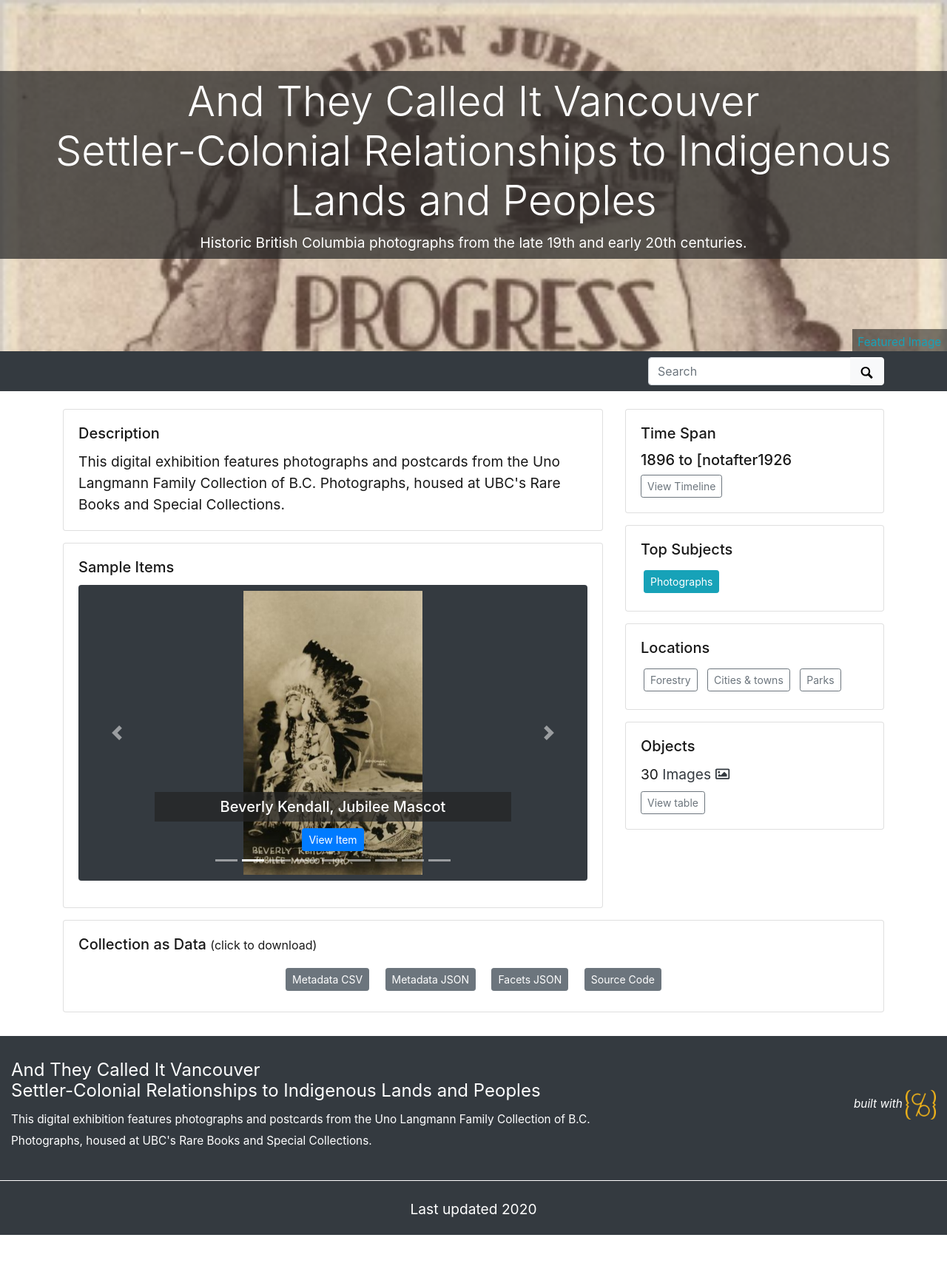
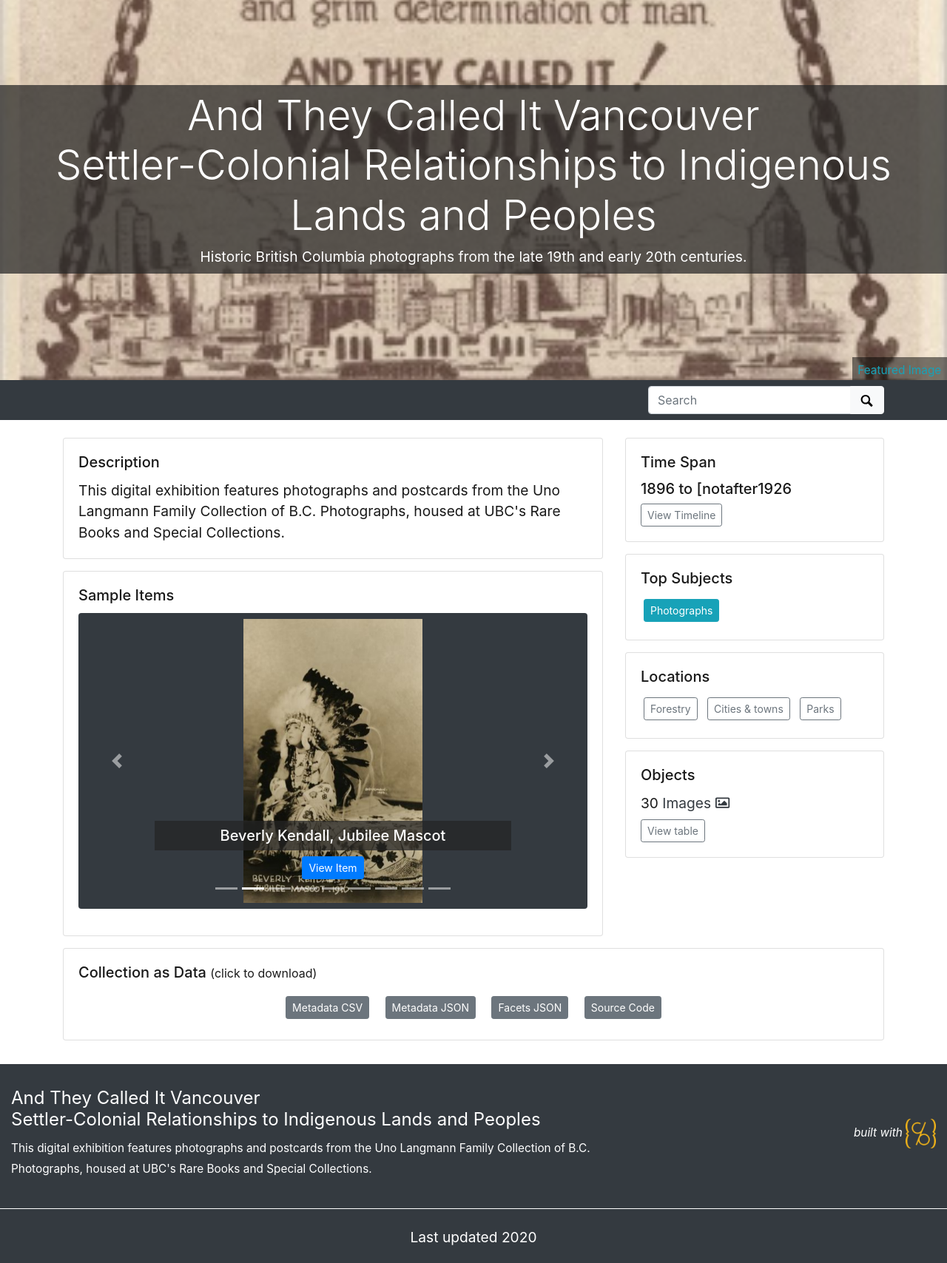
Before and after one commit to ashlynnprasad/langmann-2021, a Jekyll site: the page built from index.md, in a window 1280 px wide. Shown: the whole page at 74% size. Built offline with Jekyll 4.4.1, drawn with Linux system fonts in a browser that asks for light colours; before the commit the page ends 1670 px from its top, so only the background shows below that.

Commit message:
updated home image

```diff
--- a/_data/theme.yml
+++ b/_data/theme.yml
@@ -10,9 +10,9 @@
 # use either an objectid (from an item in this collect), a relative location of an image in this repo, or a full url to an image elsewhere
 featured-image: langmann019
 # optional: add extra padding around collection title for a larger image feature.
-home-title-y-padding: # Default is 8em
+home-title-y-padding: 6em # Default is 8em
 # optional: change position of background image, center, top, bottom
-home-banner-image-position: top # Default is center
+home-banner-image-position: # Default is center
 # height of the carousel at the bottom of the home page; this is in px, but just enter a number (don't include "px"). Default is 300
 carousel-height: 400
 # If you'd like to feature specific subjects on the front page, fill in the below with subjects and separate them by semi-colon.
```
